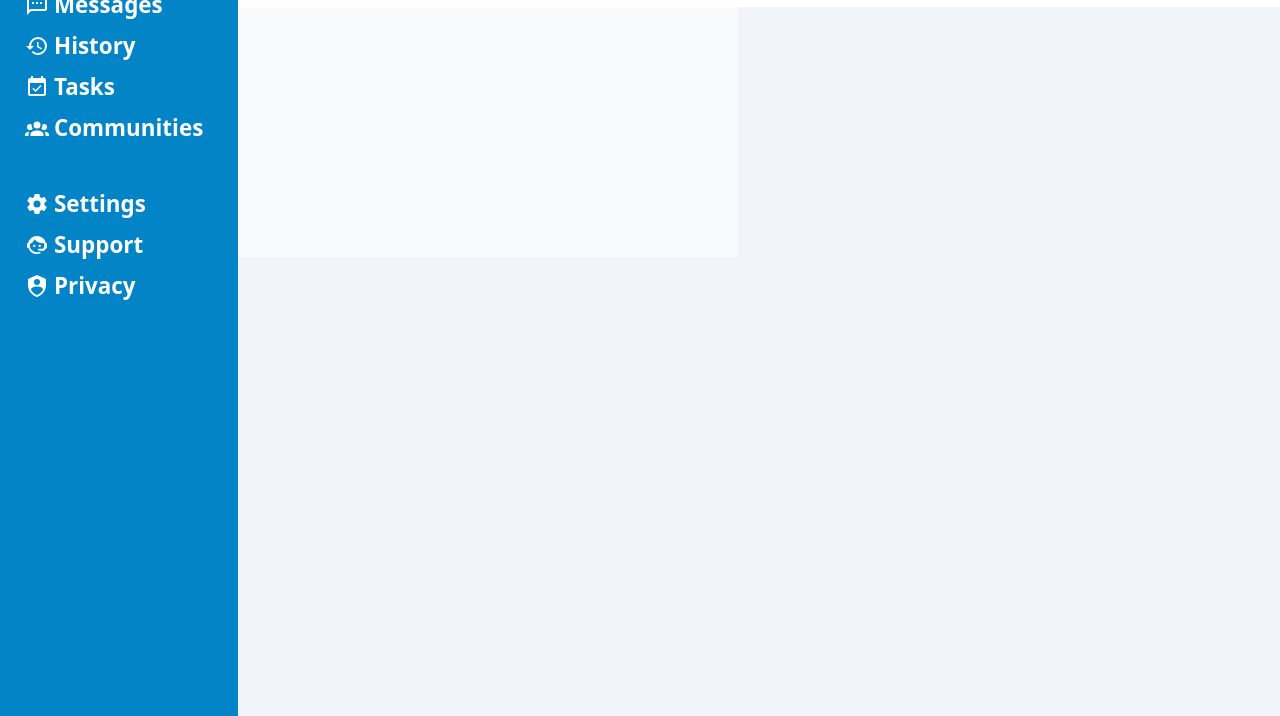
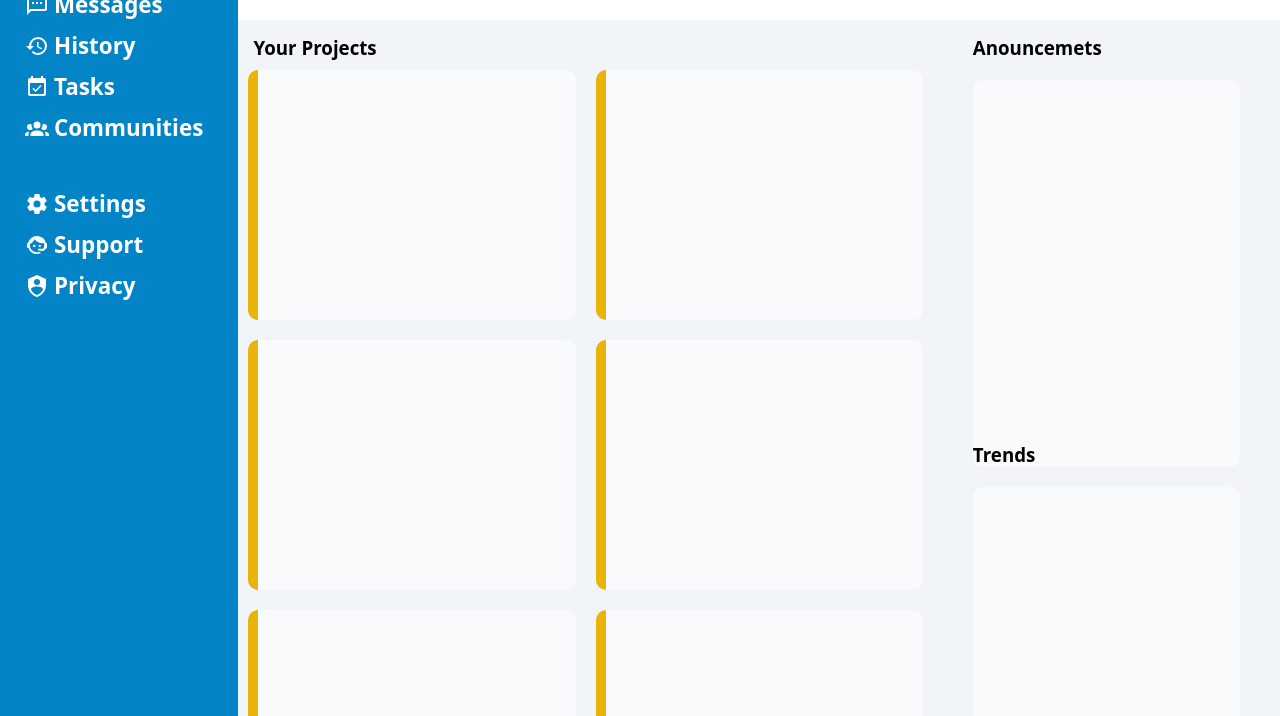
Before and after one commit to Sansepio/Odin-Admin-Panel, a plain HTML site: page index.html in a window 1280 px wide. Shown: the part 193-909 px from the top of the page. Drawn offline with Linux system fonts and the light colour scheme.

Commit message:
bars terminadas

```diff
--- a/index.html
+++ b/index.html
@@ -60,8 +60,24 @@
         </section>
       </header>
       <div class="content">
+        <h3 class="porject">Your Projects</h3>
         <section class="card-section">
           <div class="card"></div>
+          <div class="card"></div>
+          <div class="card"></div>
+          <div class="card"></div>
+          <div class="card"></div>
+          <div class="card"></div>
+        </section>
+        <section class="side-section">
+          <section class="anouncemets">
+            <h3 class="text">Anouncemets</h3>
+            <div class="card-check"></div>
+          </section>
+          <section class="trends">
+            <h3 class="text">Trends</h3>
+            <div class="card-check"></div>
+          </section>
         </section>
       </div>
     </section>
--- a/style.css
+++ b/style.css
@@ -99,13 +99,39 @@ button {
 
 /* contenido */
 .card {
-  width: 500px;
-  height: 250px;
   background-color: var(--color-white);
+  border-left: solid 10px #eab308;
+  border-radius: 10px;
+  min-height: 250px;
+  max-height: 250px;
+}
+
+.card-check {
+  background-color: var(--color-white);
+  border-radius: 10px;
+  height: 100%;
+  width: 100%;
+}
+
+.text {
+  padding-bottom: 20px;
+}
+
+.card-section {
+  display: grid;
+  grid-column: 1/3;
+  grid-template-columns: 2fr 2fr;
+  grid-auto-rows: 250px auto;
+  gap: 20px;
+  padding: 10px;
+  margin-top: 40px;
 }
 
 .content {
   background-color: var(--color-gray-ligth);
+  display: grid;
+  grid-template-columns: repeat(3, 1fr);
+  grid-template-rows: 1fr auto;
 }
 
 /* header section */
@@ -142,7 +168,7 @@ button {
   outline: none;
   border: none;
   border-radius: 30px;
-  background-color: var(--color-gray);
+  background-color: var(--color-gray-ligth);
   height: 1.5rem;
   cursor: pointer;
 }
@@ -164,3 +190,29 @@ button {
   align-items: center;
   gap: 25px;
 }
+
+.anouncements {
+  grid-column: 3/3;
+  grid-row: 1/2;
+}
+
+.trends {
+
+  grid-template-columns: 3/3;
+  grid-row: 2/2;
+}
+
+.side-section {
+  display: grid;
+  grid-template-rows: repeat(2, 1fr);
+  padding-left: 40px;
+  padding-top: 15px;
+  padding-right: 40px;
+  padding-bottom: 40px;
+  gap: 20px;
+}
+
+.porject {
+  position: absolute;
+  padding: 15px;
+}
```
